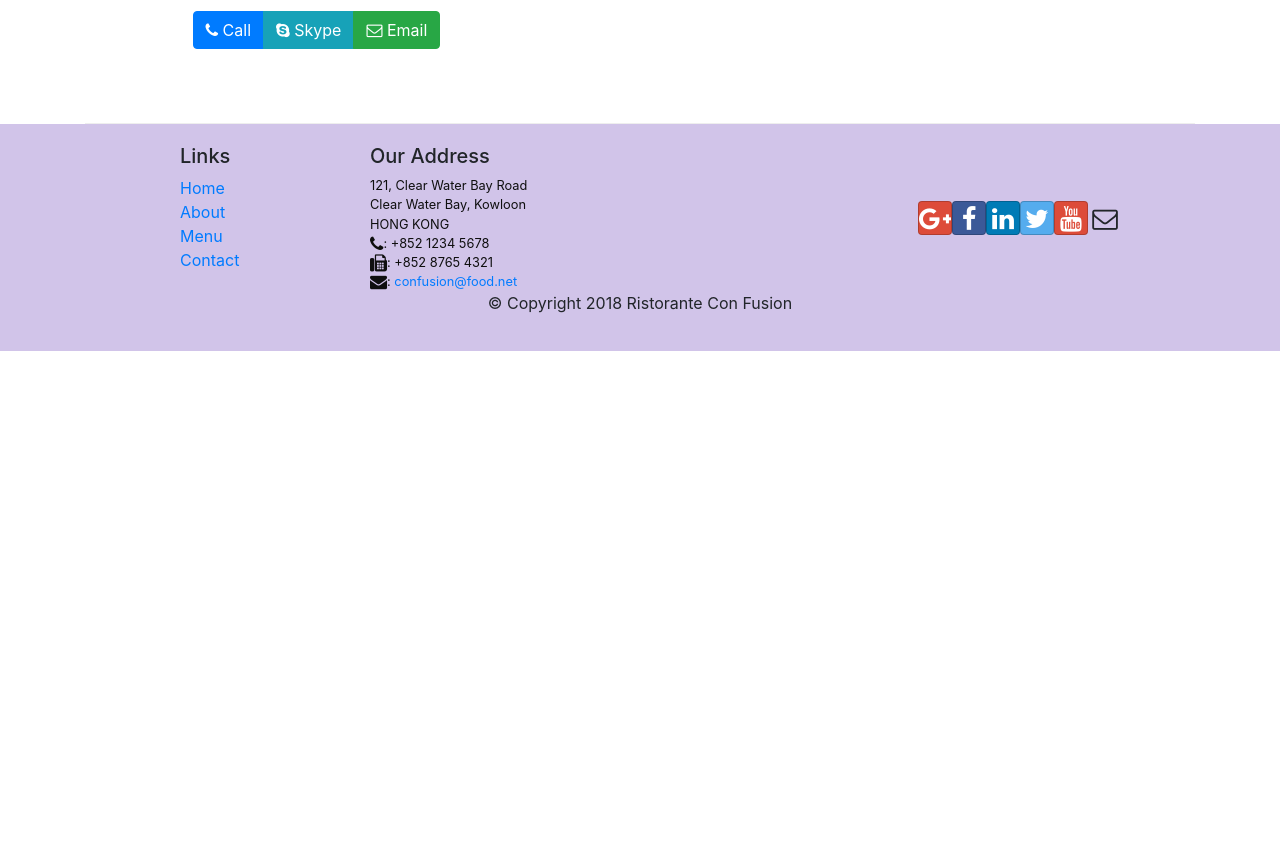
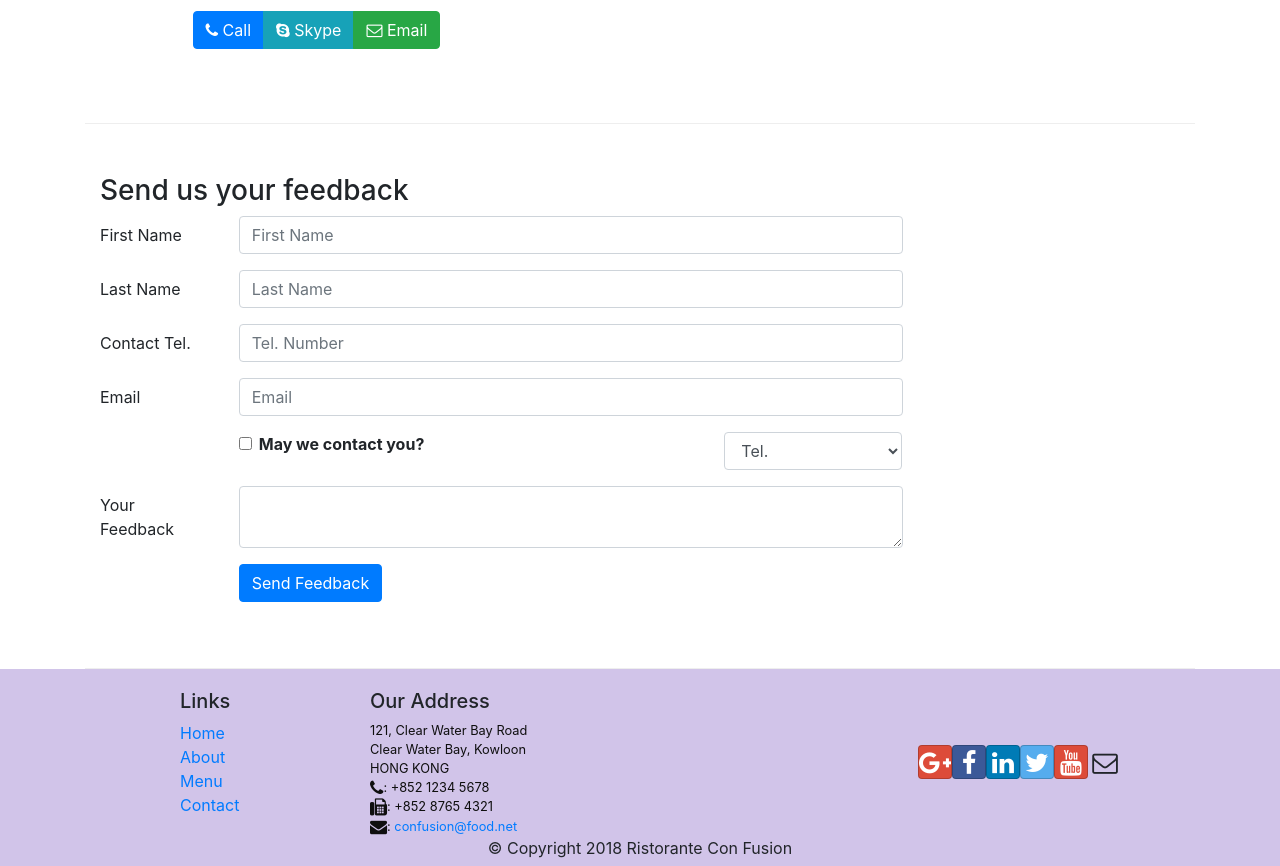
Before and after one commit to rahulhambarde300/React-app-confusion, a React (Create React App) app: page /contactus in a window 1280 px wide. Shown: the part 700-1566 px from the top of the page. Before the commit the page ends 1051 px from the top, so only its background shows below. Built offline with nearby package versions, Linux system fonts and the light colour scheme.

Commit message:
Controlled forms

```diff
--- a/src/components/ContactComponent.js
+++ b/src/components/ContactComponent.js
@@ -1,8 +1,38 @@
-import React from 'react';
-import { Breadcrumb, BreadcrumbItem} from 'reactstrap';
+import React, { Component } from 'react';
+import { Breadcrumb, BreadcrumbItem, Button, Form, FormGroup, Label, Input, Col} from 'reactstrap';
 import { Link } from 'react-router-dom';
 
-function Contact(props) {
+class Contact extends Component {
+    constructor(props){
+        super(props);
+        this.state ={
+            firstname:'',
+            lastname:'',
+            telnum:'',
+            email:'',
+            agree:false,
+            contactType:'.Tel',
+            message:''
+        }
+        this.handleSubmit = this.handleSubmit.bind(this);
+        this.handleInputChange = this.handleInputChange.bind(this);
+    }
+
+    handleInputChange(event){
+        const target = event.target;
+        const value = target.type === 'checkbox' ? target.checked : target.value;
+        const name = target.name;
+        this.setState({
+            [name] : value
+        });
+    }
+
+    handleSubmit(event){
+        console.log("Current state is: "+ JSON.stringify(this.state));
+        alert("Current state is: "+ JSON.stringify(this.state));
+        event.preventDefault();
+    }
+    render(){
         return(
             <div className="container">
                 <div className="row">
@@ -43,8 +73,86 @@
                         </div>
                     </div>
                 </div>
+                <div className="row row-content">
+                    <div className="col-12">
+                        <h3>Send us your feedback</h3>
+                    </div>
+                    <div className="col-12 col-md-9">
+                        <Form onSubmit={this.handleSubmit}>
+                            <FormGroup row>
+                                <Label htmlFor="firstname" md={2}>First Name</Label>
+                                <Col md={10}>
+                                    <Input type="text" id="firstname" name="firstname"
+                                        placeholder="First Name" value={this.state.firstname}
+                                        onChange={this.handleInputChange}/>
+                                </Col>
+                            </FormGroup>
+                            <FormGroup row>
+                                <Label htmlFor="lastname" md={2}>Last Name</Label>
+                                <Col md={10}>
+                                    <Input type="text" id="lastname" name="lastname"
+                                        placeholder="Last Name" value={this.state.lastname}
+                                        onChange={this.handleInputChange}/>
+                                </Col>
+                            </FormGroup>
+                            <FormGroup row>
+                                <Label htmlFor="telnum" md={2}>Contact Tel.</Label>
+                                <Col md={10}>
+                                    <Input type="tel" id="telnum" name="telnum"
+                                        placeholder="Tel. Number" value={this.state.telnum}
+                                        onChange={this.handleInputChange}/>
+                                </Col>
+                            </FormGroup>
+                            <FormGroup row>
+                                <Label htmlFor="email" md={2}>Email</Label>
+                                <Col md={10}>
+                                    <Input type="email" id="email" name="email"
+                                        placeholder="Email" value={this.state.email}
+                                        onChange={this.handleInputChange}/>
+                                </Col>
+                            </FormGroup>
+                            <FormGroup row>
+                                <Col md={{size:6, offset:2}}>
+                                    <FormGroup check>
+                                        <Label check>
+                                            <Input type="checkbox" name="agree"
+                                                checked = {this.state.agree}
+                                                onChange={this.handleInputChange}/>{' '}
+                                                <strong>May we contact you?</strong>
+                                        </Label>
+                                    </FormGroup>
+                                </Col>
+                                <Col md={{size:3, offset:1}}>
+                                    <Input type="select" name="contactType"
+                                        value={this.state.contactType}
+                                        onChange={this.handleInputChange}>
+                                        <option>Tel.</option>
+                                        <option>Email</option>
+                                    </Input>
+                                </Col>
+                            </FormGroup>
+                            <FormGroup row>
+                                <Label htmlFor="message" md={2}>Your Feedback</Label>
+                                <Col md={10}>
+                                    <Input type="textarea" id="message" name="message"
+                                        row="12" value={this.state.message}
+                                        onChange={this.handleInputChange}/>
+                                </Col>
+                            </FormGroup>
+                            <FormGroup row>
+                                <Col md={{size:10, offset:2}}>
+                                    <Button type="submit" color="primary">
+                                        Send Feedback
+                                    </Button>
+                                </Col>
+                            </FormGroup>
+                        </Form>
+                    </div>
+                </div>
             </div>
         );
     }
 
+}
+
 export default Contact;
```
Lines whose indentation alone changed are shown as unchanged.
